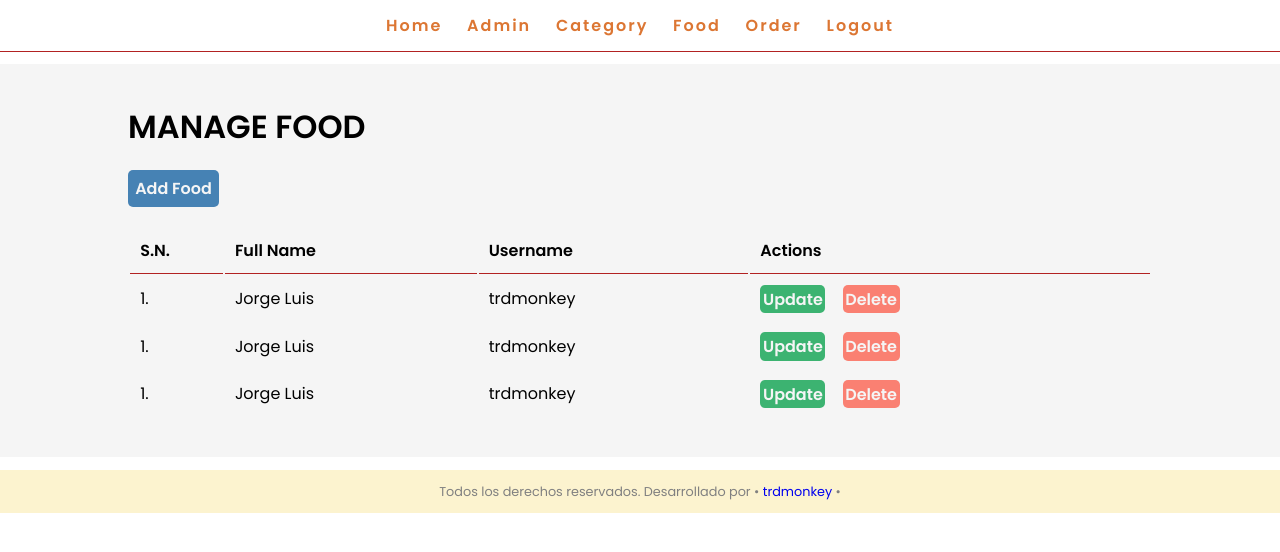
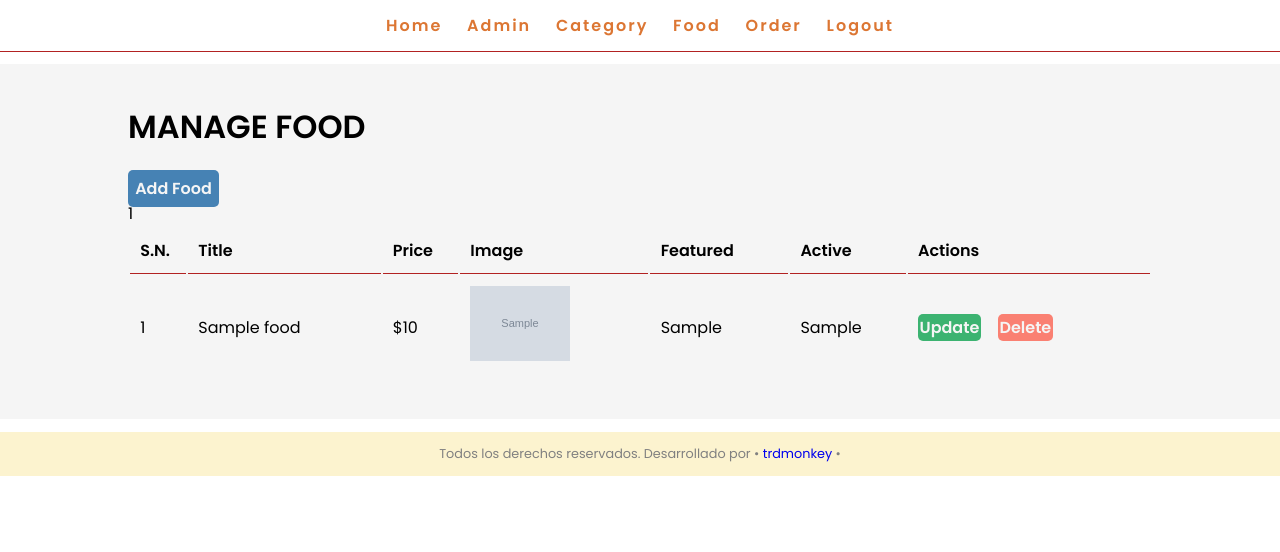
Before and after one commit to trdmonkey/foodOrder, a PHP site: page /RestaurantOne/admin/manage-food.php in a window 1280 px wide. Shown: the top 552 px of the page. Run offline with PHP 8.4, Linux system fonts and the light colour scheme; the visitor is signed in with stand-in values (Sample User, id 1); tables that the repository leaves empty or names only in its code hold one stand-in row (values such as "Sample post"); grey boxes marked "Sample" are stand-in pictures.

Commit message:
Crear opcion para agregar productos add-food

```diff
--- a/admin/manage-food.php
+++ b/admin/manage-food.php
@@ -12,47 +12,95 @@
             * BOTON AGREGAR ADMIN
         -->
         <a href="<?php echo SITEURL; ?>admin/add-food.php" class="btn-primary">Add Food</a>
+        <br>
+        <!-- MENSAJES -->
+        <?php
+        $messages = array(
+            'add' => 'add'
+        );
 
-        <br><br>
+        foreach ($messages as $key => $value) {
+            if (isset($_SESSION[$key])) {
+                echo $_SESSION[$key];
+                unset($_SESSION[$key]);
+            }
+        }
+
+        // Metodo antiguo
+        /* if(isset($_SESSION['add'])) {
+            echo $_SESSION['add'];
+            unset($_SESSION['add']);
+        } */
+        ?>
+        <br>
         <table class="tbl-full">
             <tr>
                 <th>S.N.</th>
-                <th>Full Name</th>
-                <th>Username</th>
+                <th>Title</th>
+                <th>Price</th>
+                <th>Image</th>
+                <th>Featured</th>
+                <th>Active</th>
                 <th>Actions</th>
             </tr>
+            <?php
+            // Crear la consulta SQL para obtener los detalles de la tabla
+            $sql = "SELECT * FROM tbl_food";
 
-            <tr>
-                <td>1.</td>
-                <td>Jorge Luis</td>
-                <td>trdmonkey</td>
-                <td>
-                    <a href="#" class="btn-secondary">Update</a>&nbsp;&nbsp;&nbsp;
-                    <a href="#" class="btn-terciary">Delete</a>
-                </td>
-            </tr>
+            // Ejecutar la consulta SQL
+            $res = mysqli_query($conn, $sql);
 
-            <tr>
-                <td>1.</td>
-                <td>Jorge Luis</td>
-                <td>trdmonkey</td>
-                <td>
-                    <a href="#" class="btn-secondary">Update</a>&nbsp;&nbsp;&nbsp;
-                    <a href="#" class="btn-terciary">Delete</a>
-                </td>
-            </tr>
+            // Contar las filas para verificar si tenemos productos o no
+            $count = mysqli_num_rows($res);
 
-            <tr>
-                <td>1.</td>
-                <td>Jorge Luis</td>
-                <td>trdmonkey</td>
-                <td>
-                    <a href="#" class="btn-secondary">Update</a>&nbsp;&nbsp;&nbsp;
-                    <a href="#" class="btn-terciary">Delete</a>
-                </td>
-            </tr>
+            // Crear el numero serial para la variable contador del S.N.
+            $sn=1;
+
+            if ($count > 0) {
+                // hay productos en la BD
+                // Obtener los productos de la BD
+                while ($row = mysqli_fetch_assoc($res)) {
+                    // Obtener los valores de forma individual
+                    $id = $row['id'];
+                    $title = $row['title'];
+                    $price = $row['price'];
+                    $image_name = $row['image_name'];
+                    $featured = $row['featured'];
+                    $active = $row['active'];
+            ?>
+                    <tr>
+                        <td><?php echo $sn++; ?></td>
+                        <td><?php echo $title; ?></td>
+                        <td>$<?php echo $price; ?></td>
+                        <td>
+                            <?php
+                                // Verificar si tenemos la imagen
+                                if($image_name=="") {
+                                    // No hay imagen
+                                    echo "<div class='error'>Imagen no encontrada.</div>";
+                                } else {
+                                    // Si tenemos imagen
+                                    ?>
+                                    <img src="<?php echo SITEURL; ?>images/food/<?php echo $image_name; ?>" width="100px">
+                                    <?php
+                                }
+                            ?>
+                        </td>
+                        <td><?php echo $featured; ?></td>
+                        <td><?php echo $active; ?></td>
+                        <td>
+                            <a href="#" class="btn-secondary">Update</a>&nbsp;&nbsp;&nbsp;
+                            <a href="#" class="btn-terciary">Delete</a>
+                        </td>
+                    </tr>
+            <?php
+                }
+            } else {
+                // No hay productos en la BD
+                echo "<tr><td colspan='7' class='error'> Producto no agregado. </td></tr>";
+            }
+            ?>
         </table>
-
     </div>
 </div>
 
```
Also changed, not shown: admin/add-food.php (+14 -3 lines), images/food/Food-name-7932.png (added).
